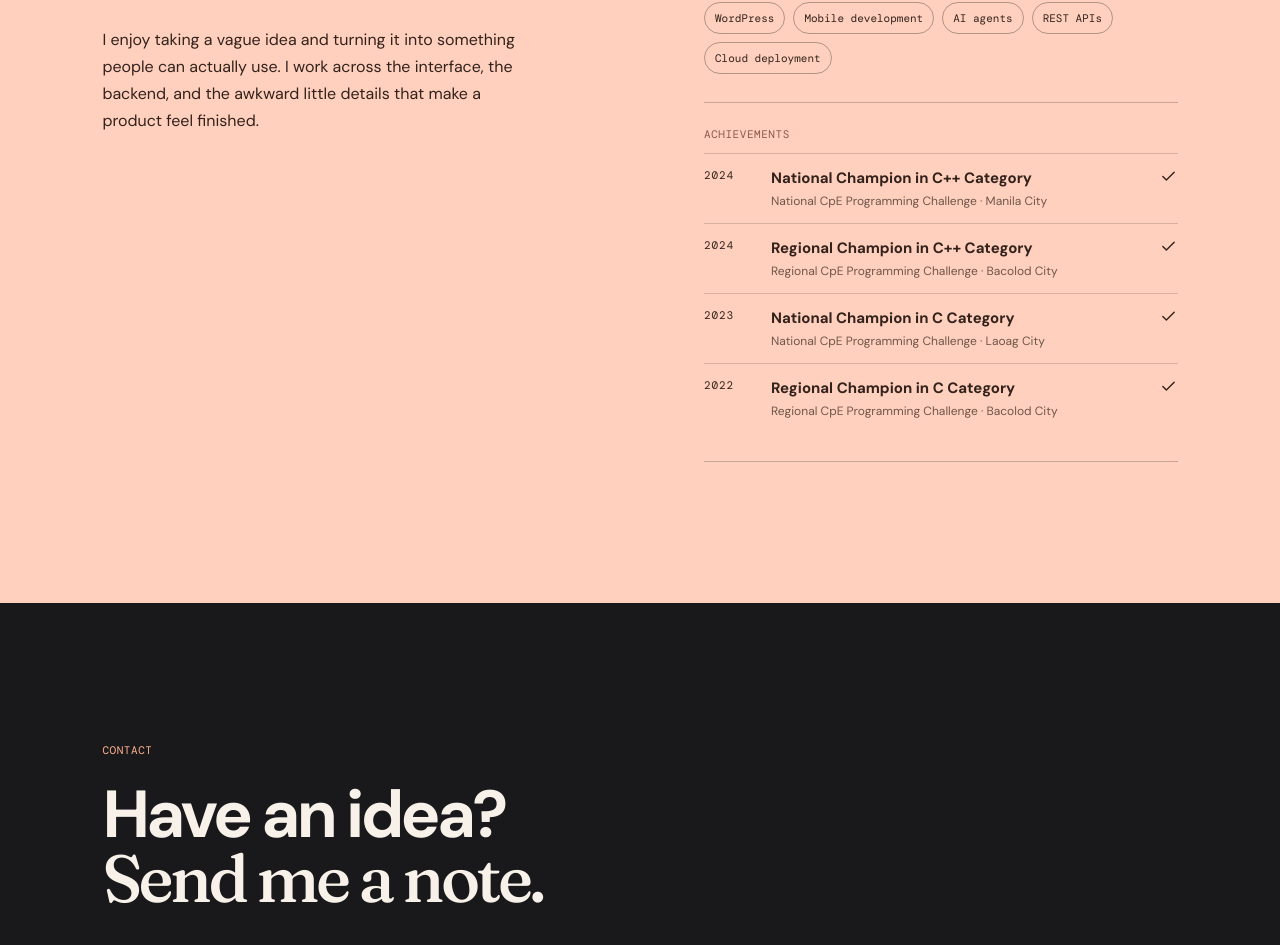
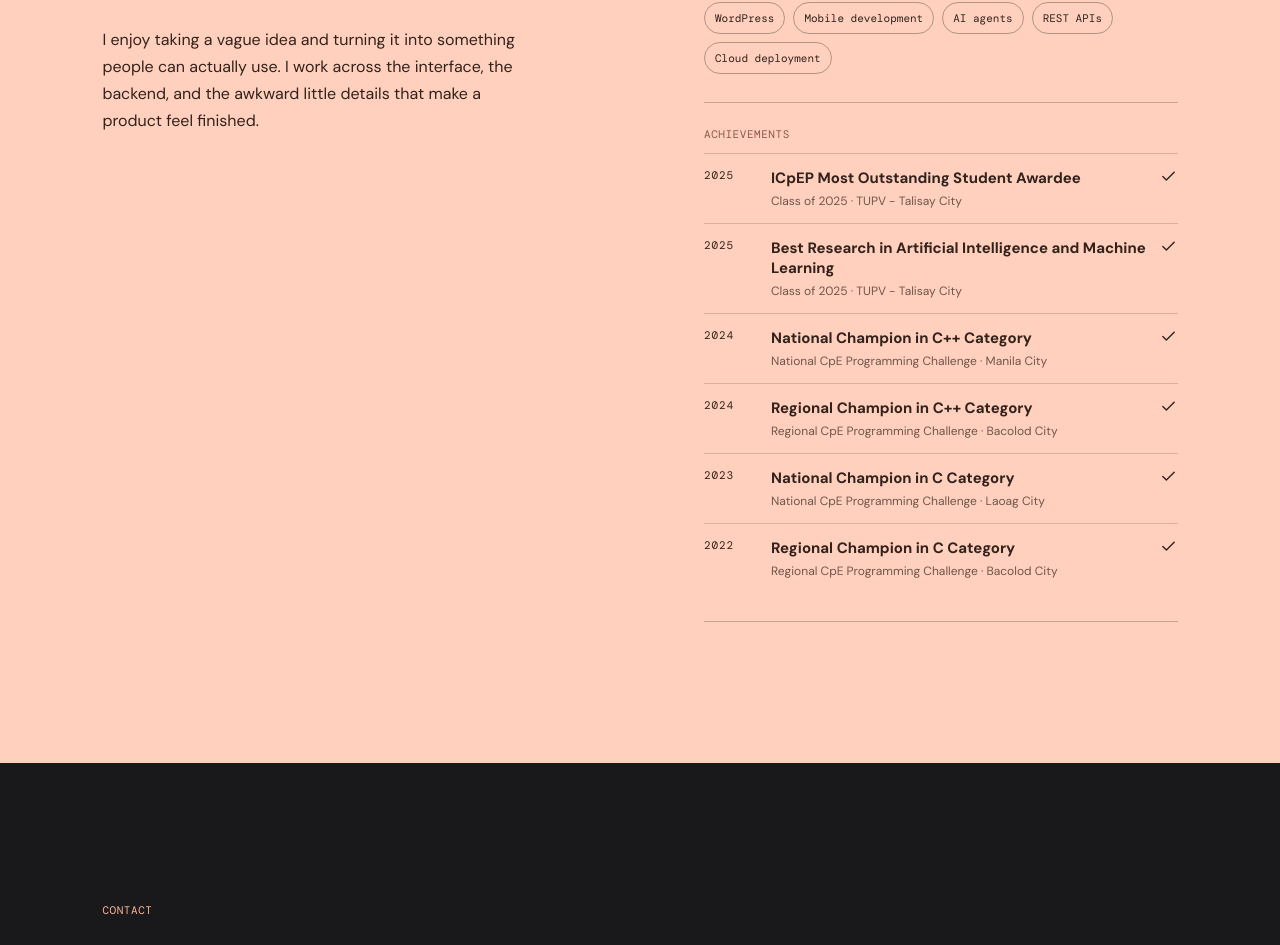
Before and after one commit to eidoriantan/eidoriantan.com, a React (Vite) app: page / in a window 1280 px wide. Shown: the part 4301-5246 px from the top of the page. Built offline with nearby package versions, Linux system fonts and the light colour scheme.

Commit message:
perf: update achievements contents

```diff
--- a/src/content/portfolio.ts
+++ b/src/content/portfolio.ts
@@ -43,6 +43,8 @@ export const portfolio = {
   ] satisfies Project[],
   skills: ['JavaScript', 'TypeScript', 'Python', 'React.js', 'Node.js', 'Express.js', 'PHP', 'Laravel', 'CodeIgniter', 'Flask', 'Django', 'MySQL', 'SQL Server', 'PostgreSQL', 'MongoDB', 'Shopify', 'WordPress', 'Mobile development', 'AI agents', 'REST APIs', 'Cloud deployment'],
   achievements: [
+    { year: '2025', title: 'ICpEP Most Outstanding Student Awardee', event: 'Class of 2025', detail: 'TUPV - Talisay City' },
+    { year: '2025', title: 'Best Research in Artificial Intelligence and Machine Learning', event: 'Class of 2025', detail: 'TUPV - Talisay City' },
     { year: '2024', title: 'National Champion in C++ Category', event: 'National CpE Programming Challenge', detail: 'Manila City' },
     { year: '2024', title: 'Regional Champion in C++ Category', event: 'Regional CpE Programming Challenge', detail: 'Bacolod City' },
     { year: '2023', title: 'National Champion in C Category', event: 'National CpE Programming Challenge', detail: 'Laoag City' },
```
Also changed, not shown: 1 other file (tests, documents, lock files or other folders).
